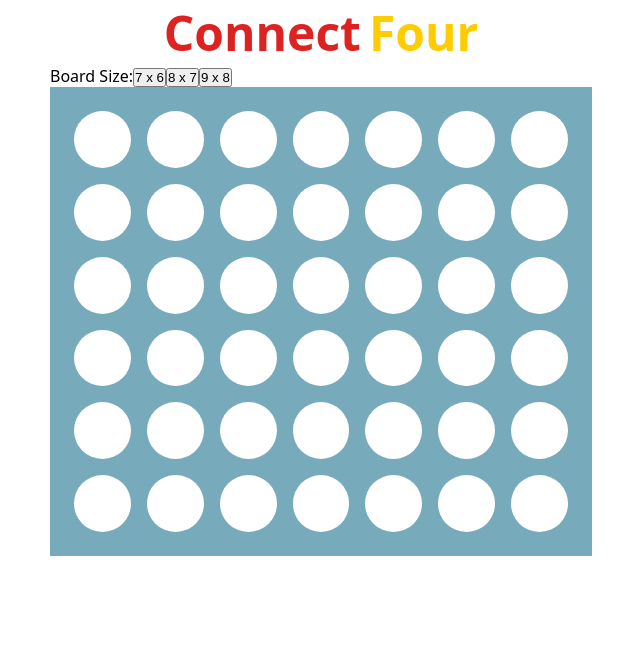
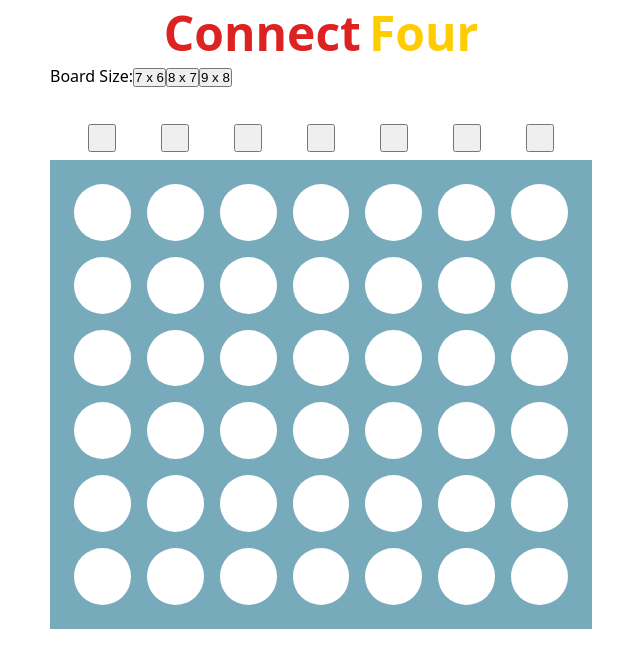
Before and after one commit to karolistech/connect-four, a React (Vite) app: page / in a window 1280 px wide. Shown: the top 668 px of the page, without its empty margins (319-959 px from the left). Built offline with nearby package versions, Linux system fonts and the light colour scheme.

Commit message:
feat: add game board drop buttons

```diff
--- a/src/components/Game/Game.css
+++ b/src/components/Game/Game.css
@@ -1,3 +1,39 @@
+.board__columns {
+  padding: 0.5rem 1.5rem;
+  display: grid;
+  gap: 1rem;
+}
+
+.board__columns--7x6 {
+  grid-template-columns: repeat(7, 1fr);
+}
+
+.board__columns--8x7 {
+  grid-template-columns: repeat(8, 1fr);
+}
+
+.board__columns--9x8 {
+  grid-template-columns: repeat(9, 1fr);
+}
+
+.board__column {
+  aspect-ratio: 1 / 1;
+  display: flex;
+  justify-content: center;
+  align-items: flex-end;
+}
+
+.board__drop-button {
+  width: min(100%, 28px);
+  height: min(100%, 28px);
+}
+
+.board__arrow-icon {
+  display: block;
+  width: 100%;
+  height: 100%;
+}
+
 .board__grid {
   padding: 1.5rem;
   display: grid;
--- a/src/components/Game/Game.tsx
+++ b/src/components/Game/Game.tsx
@@ -1,6 +1,7 @@
 import { useState } from "react";
 
 import "./Game.css";
+import icons from "@/assets/icons.svg";
 
 type Status =
   | { type: "playing"; currentPlayer: Player }
@@ -30,6 +31,7 @@ export default function Game() {
   const [game, setGame] = useState<Game>(() => createGame("7x6"));
 
   const { status, board, boardSize } = game;
+  const { cols } = boardSizes[boardSize];
 
   function changeBoardSize(boardSize: BoardSize) {
     setGame(createGame(boardSize));
@@ -56,6 +58,18 @@ export default function Game() {
       </div>
 
       <div className="board">
+        <div className={`board__columns board__columns--${boardSize}`}>
+          {Array.from({ length: cols }, (_, colIndex) => (
+            <div key={colIndex} className="board__column">
+              <button className="board__drop-button">
+                <svg className="board__arrow-icon">
+                  <use href={`${icons}#arrow`} />
+                </svg>
+              </button>
+            </div>
+          ))}
+        </div>
+
         <div className={`board__grid board__grid--${boardSize}`}>
           {board.map((row, rowIndex) => row.map((cell, colIndex) => (
             <div key={`${rowIndex}-${colIndex}`} className="board__cell">
```
